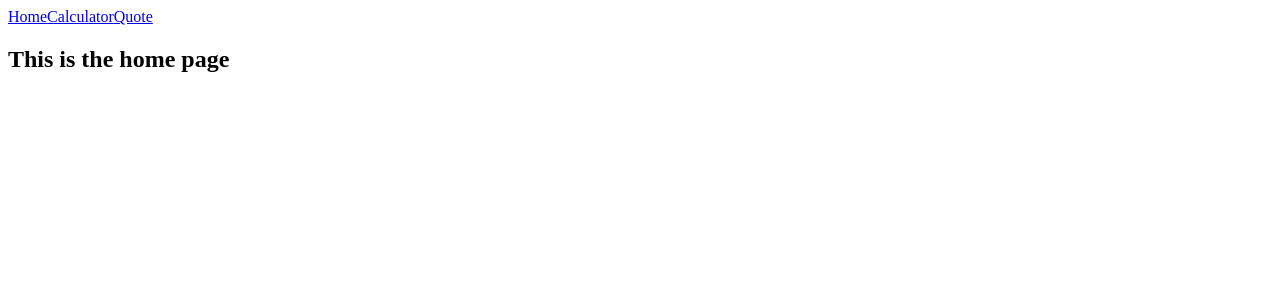
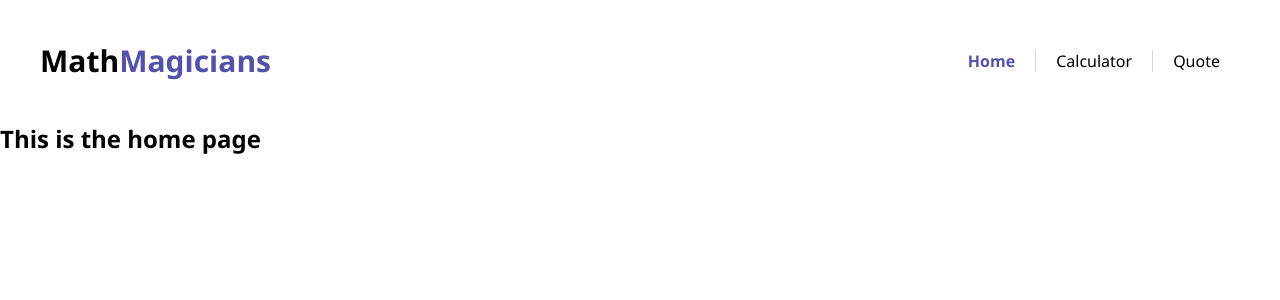
Before and after one commit to anthonymr/math-magicians, a React (Create React App) app: page / in a window 1280 px wide. Shown: the top 300 px of the page. Built offline with nearby package versions, Linux system fonts and the light colour scheme.

Commit message:
Add header with logo and nav

```diff
--- a/src/Router.js
+++ b/src/Router.js
@@ -1,4 +1,4 @@
-import { Routes, Route, Link } from 'react-router-dom';
+import { Routes, Route } from 'react-router-dom';
 import Calculator from './Routes/CalculatorRoute';
 import Home from './Routes/HomeRoute';
 import Quote from './Routes/QuoteRoute';
@@ -6,11 +6,6 @@ import Quote from './Routes/QuoteRoute';
 function Router() {
   return (
     <>
-      <nav>
-        <Link to="/">Home</Link>
-        <Link to="Calculator">Calculator</Link>
-        <Link to="Quote">Quote</Link>
-      </nav>
       <Routes>
         <Route path="/" element={<Home />} />
         <Route path="calculator" element={<Calculator />} />
--- a/src/components/App.js
+++ b/src/components/App.js
@@ -1,8 +1,10 @@
 import Router from '../Router';
+import Header from './Header';
 
 function App() {
   return (
     <main>
+      <Header />
       <Router />
     </main>
   );
--- a/src/components/Calculator.js
+++ b/src/components/Calculator.js
@@ -1,7 +1,7 @@
 import { useState, useRef } from 'react';
 import OperationsButton from './OperationButton';
 import calculate from '../logic/calculate';
-import './Calculator.css';
+import '../styles/Calculator.css';
 
 const Calculator = () => {
   const [total, setTotal] = useState(0);
--- /dev/null
+++ b/src/components/Header.js
@@ -0,0 +1,20 @@
+import { NavLink } from 'react-router-dom';
+import styles from '../styles/Header.module.css';
+
+function Header() {
+  return (
+    <header className={styles.header}>
+      <div className={styles.logo}>
+        Math
+        <span>Magicians</span>
+      </div>
+      <nav className={styles.navWrapper}>
+        <NavLink to="/">Home</NavLink>
+        <NavLink to="Calculator">Calculator</NavLink>
+        <NavLink to="Quote">Quote</NavLink>
+      </nav>
+    </header>
+  );
+}
+
+export default Header;
--- a/src/index.js
+++ b/src/index.js
@@ -2,6 +2,7 @@ import React from 'react';
 import { BrowserRouter } from 'react-router-dom';
 import ReactDOM from 'react-dom/client';
 import App from './components/App';
+import './styles/app.css';
 
 const root = ReactDOM.createRoot(document.getElementById('root'));
 root.render(
--- /dev/null
+++ b/src/styles/Header.module.css
@@ -0,0 +1,30 @@
+.header {
+    display: flex;
+    justify-content: space-between;
+    padding: 40px;
+}
+
+.logo {
+    font-size: 30px;
+    font-weight: 600;
+}
+
+.logo > span {
+    color: rgb(82, 82, 173);
+}
+
+.navWrapper {
+    display: flex;
+    align-items: center;
+    justify-content: center;
+}
+
+.navWrapper > a {
+    text-align: center;
+    padding: 0 20px;
+}
+
+.navWrapper > a:nth-child(2) {
+    border-left: 1px solid rgb(215, 215, 215);
+    border-right: 1px solid rgb(215, 215, 215);
+}
--- /dev/null
+++ b/src/styles/app.css
@@ -0,0 +1,24 @@
+* {
+    box-sizing: border-box;
+    margin: 0;
+    padding: 0;
+  }
+
+  body {
+    font-family: "Segoe UI", sans-serif;
+    line-height: 1.4;
+    color: #000;
+    background: #fff;
+    height: 100vh;
+    font-weight: 400;
+  }
+
+  a {
+    text-decoration: none;
+    color: black;
+  }
+
+  a.active {
+    color: rgb(82, 82, 173);
+    font-weight: 600;
+  }
```
Also changed, not shown: src/styles/Calculator.css (renamed from src/components/Calculator.css).
